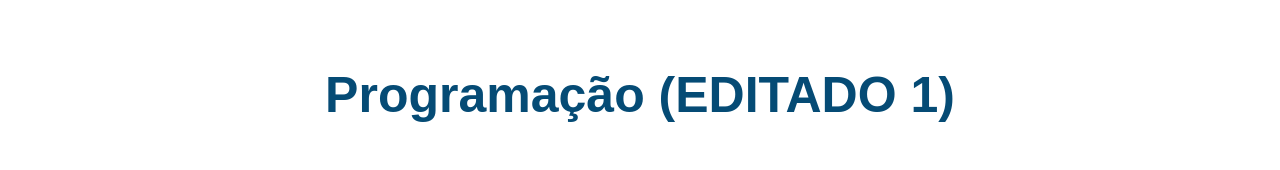
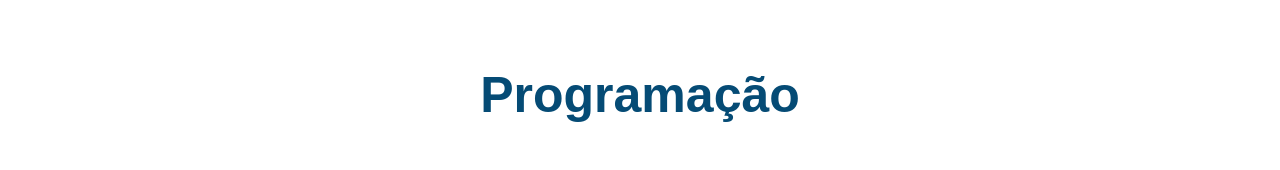
Before and after one commit to portalwepgcomp/portal-wepgcomp-frontend, a Next.js app: page / in a window 1280 px wide. Shown: the part 694-864 px from the top of the page. Built offline with nearby package versions, Linux system fonts and the light colour scheme.

Commit message:
Corrige texto

```diff
--- a/src/components/ScheduleSection.tsx
+++ b/src/components/ScheduleSection.tsx
@@ -61,7 +61,7 @@ export default function ScheduleSection() {
             marginBottom: "40px",
           }}
         >
-          Programação (EDITADO 1)
+          Programação
         </h1>
         <div style={{ display: "flex", gap: "30px", justifyContent: "center" }}>
           <button
```
